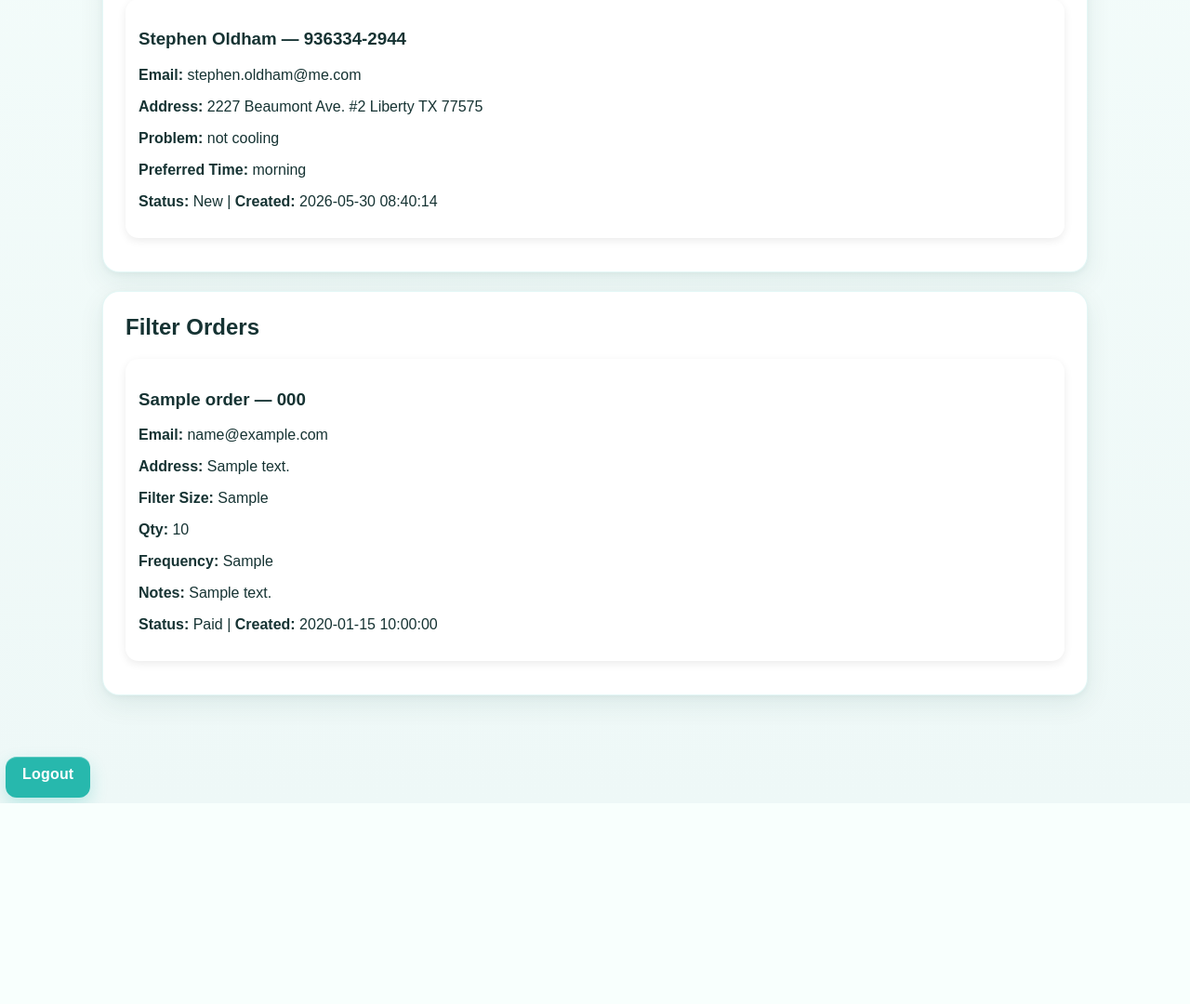
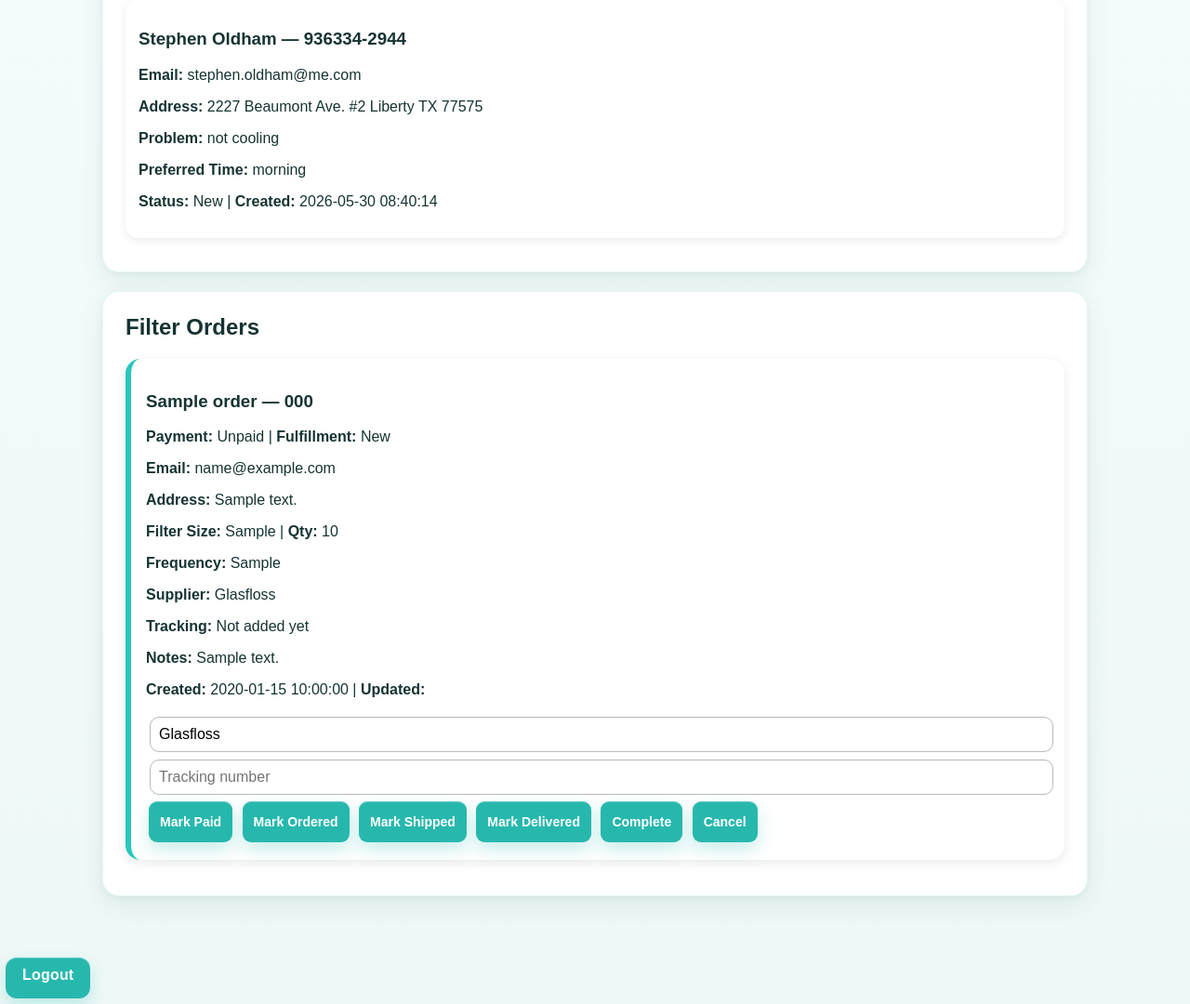
Before and after one commit to mroldham/toucan-hvac, a Flask app: page /service-requests in a window 1280 px wide. Shown: the part 985-2065 px from the top of the page at 93% size. Before the commit the page ends 1849 px from the top, so only its background shows below. Run offline with Flask 3, Linux system fonts and the light colour scheme; data comes from the database, SQL or seed files in the repository; tables that the repository leaves empty hold one stand-in row (values such as "Sample post").

Commit message:
Add filter order fulfillment workflow

```diff
--- a/app.py
+++ b/app.py
@@ -2702,6 +2702,31 @@ def public_db_path():
             return c
     return Path("instance/hvac.db")
 
+
+def upgrade_filter_order_workflow():
+    conn = sqlite3.connect(public_db_path())
+    cur = conn.cursor()
+
+    cols = [row[1] for row in cur.execute("PRAGMA table_info(public_filter_orders)").fetchall()]
+
+    def add_col(name, sql):
+        if name not in cols:
+            cur.execute(sql)
+
+    add_col("payment_status", "ALTER TABLE public_filter_orders ADD COLUMN payment_status TEXT DEFAULT 'Unpaid'")
+    add_col("fulfillment_status", "ALTER TABLE public_filter_orders ADD COLUMN fulfillment_status TEXT DEFAULT 'New'")
+    add_col("supplier", "ALTER TABLE public_filter_orders ADD COLUMN supplier TEXT DEFAULT 'Glasfloss'")
+    add_col("tracking_number", "ALTER TABLE public_filter_orders ADD COLUMN tracking_number TEXT")
+    add_col("ordered_at", "ALTER TABLE public_filter_orders ADD COLUMN ordered_at TEXT")
+    add_col("shipped_at", "ALTER TABLE public_filter_orders ADD COLUMN shipped_at TEXT")
+    add_col("delivered_at", "ALTER TABLE public_filter_orders ADD COLUMN delivered_at TEXT")
+    add_col("completed_at", "ALTER TABLE public_filter_orders ADD COLUMN completed_at TEXT")
+    add_col("updated_at", "ALTER TABLE public_filter_orders ADD COLUMN updated_at TEXT")
+
+    conn.commit()
+    conn.close()
+
+
 def init_public_tables():
     db = public_db_path()
     db.parent.mkdir(exist_ok=True)
@@ -2789,6 +2814,7 @@ Problem:
 @app.route("/order-filters", methods=["GET", "POST"])
 def public_order_filters():
     init_public_tables()
+    upgrade_filter_order_workflow()
 
     if request.method == "POST":
         name = request.form.get("name", "")
@@ -2874,15 +2900,75 @@ Notes:
 @app.route("/filter-payment-success")
 def filter_payment_success():
     order_id = request.args.get("order_id", "")
+
+    try:
+        upgrade_filter_order_workflow()
+        conn = sqlite3.connect(public_db_path())
+        cur = conn.cursor()
+        cur.execute("""
+            UPDATE public_filter_orders
+            SET payment_status='Paid',
+                fulfillment_status='Paid',
+                updated_at=CURRENT_TIMESTAMP
+            WHERE id=?
+        """, (order_id,))
+        conn.commit()
+        conn.close()
+    except Exception as e:
+        print("Filter paid update failed:", e)
+
     send_toucan_notification(
         "Toucan HVAC Filter Payment Completed",
         f"Filter payment completed. Order ID: {order_id}"
     )
     return render_template("public_thank_you.html", message="Payment received. Your filter order has been submitted to Toucan HVAC.")
 
+
+
+@app.route("/filter-orders/<int:order_id>/status", methods=["POST"])
+@login_required
+def update_filter_order_status(order_id):
+    upgrade_filter_order_workflow()
+
+    status = request.form.get("fulfillment_status", "New")
+    tracking = request.form.get("tracking_number", "").strip()
+    supplier = request.form.get("supplier", "Glasfloss").strip() or "Glasfloss"
+
+    allowed = ["New", "Paid", "Ordered", "Shipped", "Delivered", "Completed", "Cancelled"]
+    if status not in allowed:
+        status = "New"
+
+    timestamp_field = ""
+    if status == "Ordered":
+        timestamp_field = ", ordered_at=CURRENT_TIMESTAMP"
+    elif status == "Shipped":
+        timestamp_field = ", shipped_at=CURRENT_TIMESTAMP"
+    elif status == "Delivered":
+        timestamp_field = ", delivered_at=CURRENT_TIMESTAMP"
+    elif status == "Completed":
+        timestamp_field = ", completed_at=CURRENT_TIMESTAMP"
+
+    conn = sqlite3.connect(public_db_path())
+    cur = conn.cursor()
+    cur.execute(f"""
+        UPDATE public_filter_orders
+        SET fulfillment_status=?,
+            supplier=?,
+            tracking_number=?,
+            updated_at=CURRENT_TIMESTAMP
+            {timestamp_field}
+        WHERE id=?
+    """, (status, supplier, tracking, order_id))
+    conn.commit()
+    conn.close()
+
+    flash("Filter order updated.")
+    return redirect("/service-requests")
+
 @app.route("/service-requests")
 def service_requests():
     init_public_tables()
+    upgrade_filter_order_workflow()
     conn = sqlite3.connect(public_db_path())
     conn.row_factory = sqlite3.Row
     cur = conn.cursor()
--- a/templates/service_requests.html
+++ b/templates/service_requests.html
@@ -22,16 +22,36 @@
 
 <div class="card">
   <h2>Filter Orders</h2>
+
   {% for f in filter_orders %}
-    <div style="background:white;padding:14px;border-radius:14px;margin:12px 0;box-shadow:0 3px 10px rgba(0,0,0,.08);">
+    <div style="background:white;padding:16px;border-radius:16px;margin:14px 0;box-shadow:0 3px 12px rgba(0,0,0,.09);border-left:6px solid #28c7bd;">
       <h3>{{ f.name }} — {{ f.phone }}</h3>
+
+      <p>
+        <b>Payment:</b> {{ f.payment_status or "Unpaid" }} |
+        <b>Fulfillment:</b> {{ f.fulfillment_status or "New" }}
+      </p>
+
       <p><b>Email:</b> {{ f.email }}</p>
       <p><b>Address:</b> {{ f.address }}</p>
-      <p><b>Filter Size:</b> {{ f.filter_size }}</p>
-      <p><b>Qty:</b> {{ f.quantity }}</p>
+      <p><b>Filter Size:</b> {{ f.filter_size }} | <b>Qty:</b> {{ f.quantity }}</p>
       <p><b>Frequency:</b> {{ f.frequency }}</p>
+      <p><b>Supplier:</b> {{ f.supplier or "Glasfloss" }}</p>
+      <p><b>Tracking:</b> {{ f.tracking_number or "Not added yet" }}</p>
       <p><b>Notes:</b> {{ f.notes }}</p>
-      <p><b>Status:</b> {{ f.status }} | <b>Created:</b> {{ f.created_at }}</p>
+      <p><b>Created:</b> {{ f.created_at }} | <b>Updated:</b> {{ f.updated_at or "" }}</p>
+
+      <form method="POST" action="/filter-orders/{{ f.id }}/status" style="margin-top:12px;">
+        <input name="supplier" value="{{ f.supplier or 'Glasfloss' }}" placeholder="Supplier" style="padding:9px;border-radius:10px;border:1px solid #bbb;margin:4px;">
+        <input name="tracking_number" value="{{ f.tracking_number or '' }}" placeholder="Tracking number" style="padding:9px;border-radius:10px;border:1px solid #bbb;margin:4px;">
+
+        <button class="action-btn" name="fulfillment_status" value="Paid" type="submit">Mark Paid</button>
+        <button class="action-btn" name="fulfillment_status" value="Ordered" type="submit">Mark Ordered</button>
+        <button class="action-btn" name="fulfillment_status" value="Shipped" type="submit">Mark Shipped</button>
+        <button class="action-btn" name="fulfillment_status" value="Delivered" type="submit">Mark Delivered</button>
+        <button class="action-btn" name="fulfillment_status" value="Completed" type="submit">Complete</button>
+        <button class="action-btn" name="fulfillment_status" value="Cancelled" type="submit">Cancel</button>
+      </form>
     </div>
   {% else %}
     <p>No filter orders yet.</p>
```
